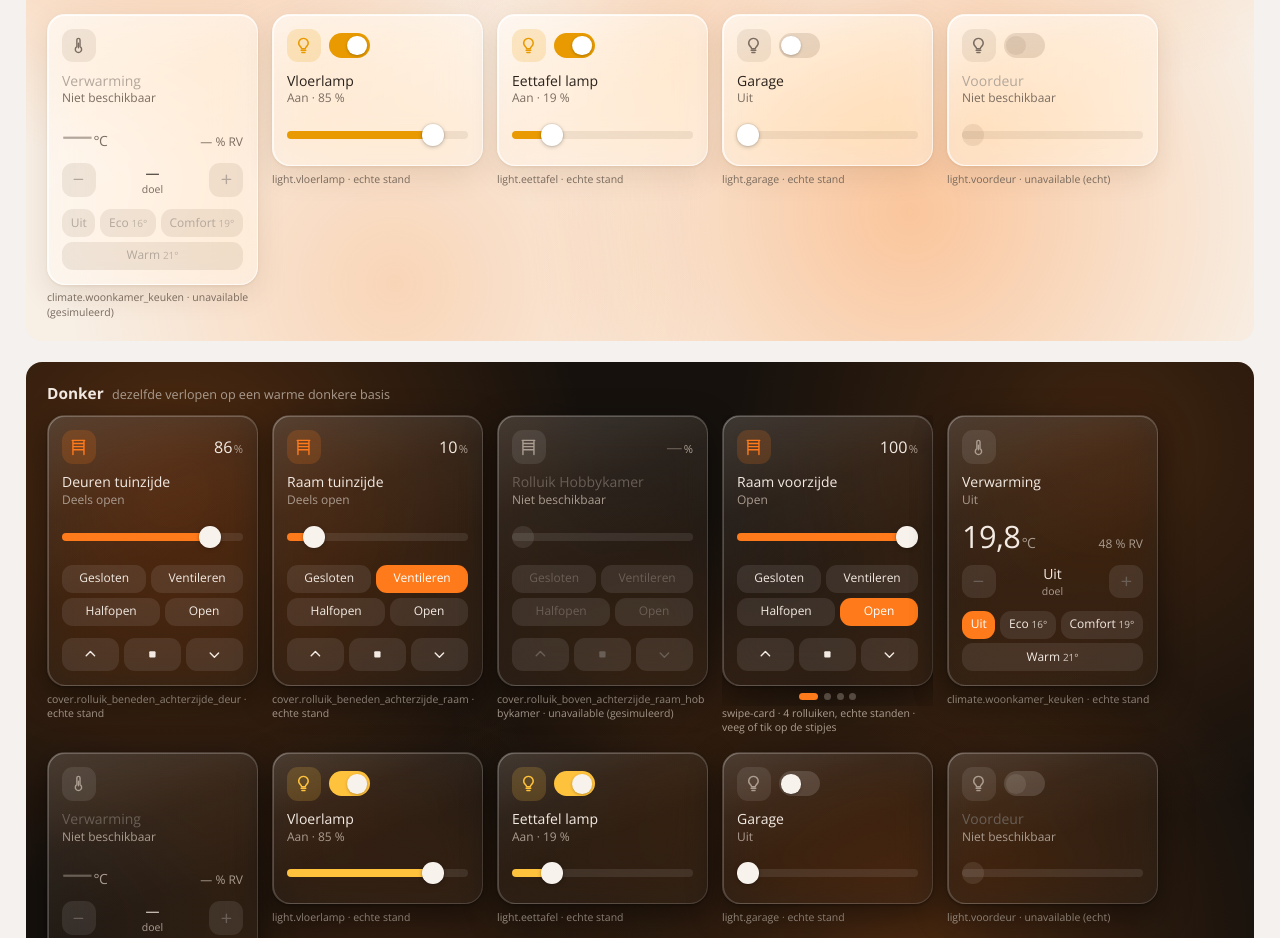
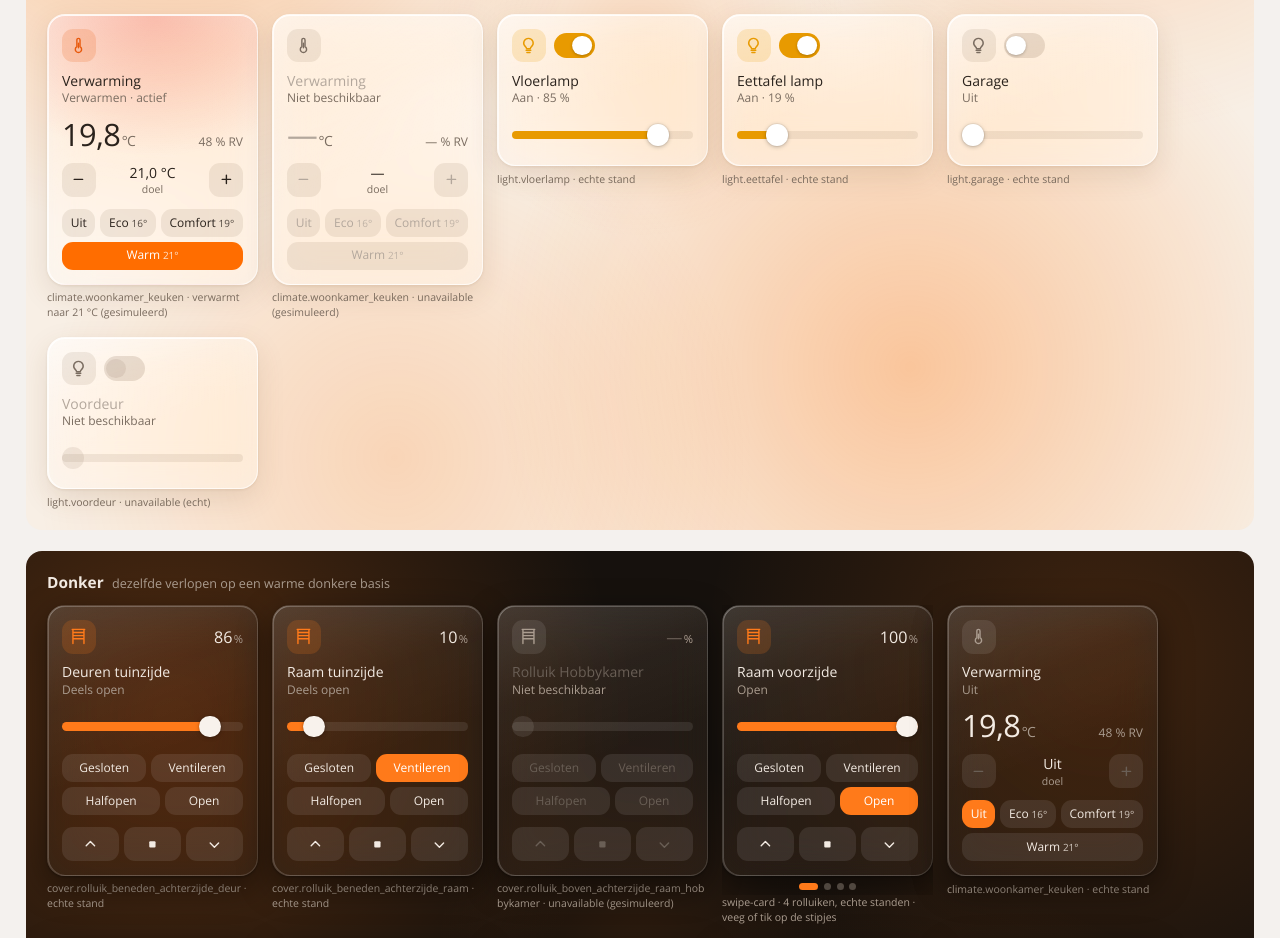
Before and after one commit to nagtegaal/helder, a plain HTML site: page mockup/glass.html in a window 1280 px wide. Shown: the part 945-1883 px from the top of the page. Drawn offline with nearby package versions, Linux system fonts and the light colour scheme.

Commit message:
mockup: add red heating glow to active climate card
Co-Authored-By: Claude Opus 5.5 <noreply@anthropic.com>
Claude-Session: https://claude.ai/code/session_0188TZibxehgLpvZx4MTqWFe

```diff
--- a/mockup/glass.html
+++ b/mockup/glass.html
@@ -131,6 +131,7 @@ header p { margin: .3rem 0 0; color: var(--page-muted); max-width: 60ch; }
   --helder-thumb: #ffffff;
   --helder-color-light: #e89a00;
   --helder-color-heat: #e8590c;
+  --helder-heat-glow: rgba(235, 45, 30, .26);
 }
 .stage[data-mode="dark"] {
   --helder-color-bg: #16110d;
@@ -151,6 +152,7 @@ header p { margin: .3rem 0 0; color: var(--page-muted); max-width: 60ch; }
   --helder-thumb: #f8f2ec;
   --helder-color-light: #ffc23d;
   --helder-color-heat: #ff8a3d;
+  --helder-heat-glow: rgba(255, 70, 50, .30);
 }
 /* accentkleur: per modus gezet vanuit het paneel (zie ACCENTS in het script) */
 /* tijdelijk: achtergrondverlopen volgen de accentkleur */
@@ -199,6 +201,7 @@ figcaption b { font-weight: 400; }
   container-type: inline-size;
   /* glans: diagonale lichtval bovenaan + glasvulling */
   background:
+    var(--card-glow, linear-gradient(transparent, transparent)),
     linear-gradient(160deg, rgba(255, 255, 255, var(--helder-gloss)) 0%, rgba(255, 255, 255, calc(var(--helder-gloss) * .25)) 30%, rgba(255, 255, 255, 0) 55%),
     linear-gradient(var(--helder-glass-fill), var(--helder-glass-fill));
   -webkit-backdrop-filter: blur(var(--helder-glass-blur)) saturate(170%);
@@ -313,6 +316,9 @@ figcaption b { font-weight: 400; }
 .dot:focus-visible { outline: 2px solid var(--helder-color-accent); outline-offset: 2px; }
 @media (prefers-reduced-motion: reduce) { .dot { transition: none; } }
 
+/* klimaat: rode gloed vanaf de bovenrand zolang de verwarming actief verwarmt */
+.card.heating { --card-glow: radial-gradient(ellipse 130% 75% at 50% 0%, var(--helder-heat-glow) 0%, transparent 70%); }
+
 /* onbeschikbaar: alleen kleuren veranderen */
 .card.na .name, .card.na .value, .card.na .big { color: var(--helder-color-disabled); }
 
@@ -426,6 +432,7 @@ figcaption b { font-weight: 400; }
       { kind: 'cover', id: 'cover.rolluik_boven_achterzijde_raam_scott', name: 'Raam slaapkamer Scott', pos: 60 }
     ] },
     { kind: 'climate', id: 'climate.woonkamer_keuken', name: 'Verwarming', area: 'Woonkamer & Keuken', mode: 'off', cur: 19.8, hum: 47.8, target: 19, min: 16, max: 22, step: .5 },
+    { kind: 'climate', id: 'climate.woonkamer_keuken', name: 'Verwarming', area: 'Woonkamer & Keuken', mode: 'heat', cur: 19.8, hum: 47.8, target: 21, min: 16, max: 22, step: .5, sim: true },
     { kind: 'climate', id: 'climate.woonkamer_keuken', name: 'Verwarming', area: 'Woonkamer & Keuken', na: true, sim: true, min: 16, max: 22, step: .5 },
     { kind: 'light', id: 'light.vloerlamp', name: 'Vloerlamp', area: 'Woonkamer', on: true, bri: 217 },
     { kind: 'light', id: 'light.eettafel', name: 'Eettafel lamp', area: 'Woonkamer & Keuken', on: true, bri: 49 },
@@ -458,7 +465,7 @@ figcaption b { font-weight: 400; }
     const sub = na ? 'Niet beschikbaar' : off ? 'Uit' : 'Verwarmen';
     const active = !na && !off && e.cur < e.target;
     const presetOn = (v) => !na && (v === null ? off : (!off && e.target === v));
-    return `<div class="card ${na ? 'na' : (!off ? 'active' : '')}" style="--state:var(--helder-state-heat)">
+    return `<div class="card ${na ? 'na' : (!off ? 'active' : '')}${active ? ' heating' : ''}" style="--state:var(--helder-state-heat)">
       <div class="head"><div class="icon">${I.therm}</div>
         <div class="text"><div class="name">${e.name}</div><div class="sub">${sub}${active ? ' · actief' : ''}</div></div></div>
       <div class="readout"><div class="big">${na ? '—' : fmt(e.cur)}<span class="unit">°C</span></div>
@@ -496,7 +503,7 @@ figcaption b { font-weight: 400; }
 
   function caption(e) {
     if (e.kind === 'swipe') return `<figcaption><b>swipe-card</b> · ${e.items.length} rolluiken, echte standen · veeg of tik op de stipjes</figcaption>`;
-    const note = e.na ? (e.sim ? 'unavailable (gesimuleerd)' : 'unavailable (echt)') : 'echte stand';
+    const note = e.na ? (e.sim ? 'unavailable (gesimuleerd)' : 'unavailable (echt)') : e.sim ? 'verwarmt naar 21 °C (gesimuleerd)' : 'echte stand';
     return `<figcaption><b>${e.id}</b> · ${note}</figcaption>`;
   }
   function renderStage(s) {
```
Also changed, not shown: docs/design.md (+1 -0 lines), mockup/screenshots/glas-152px.png, mockup/screenshots/glas-211px.png, mockup/screenshots/glas-360px.png, 1 other file.
